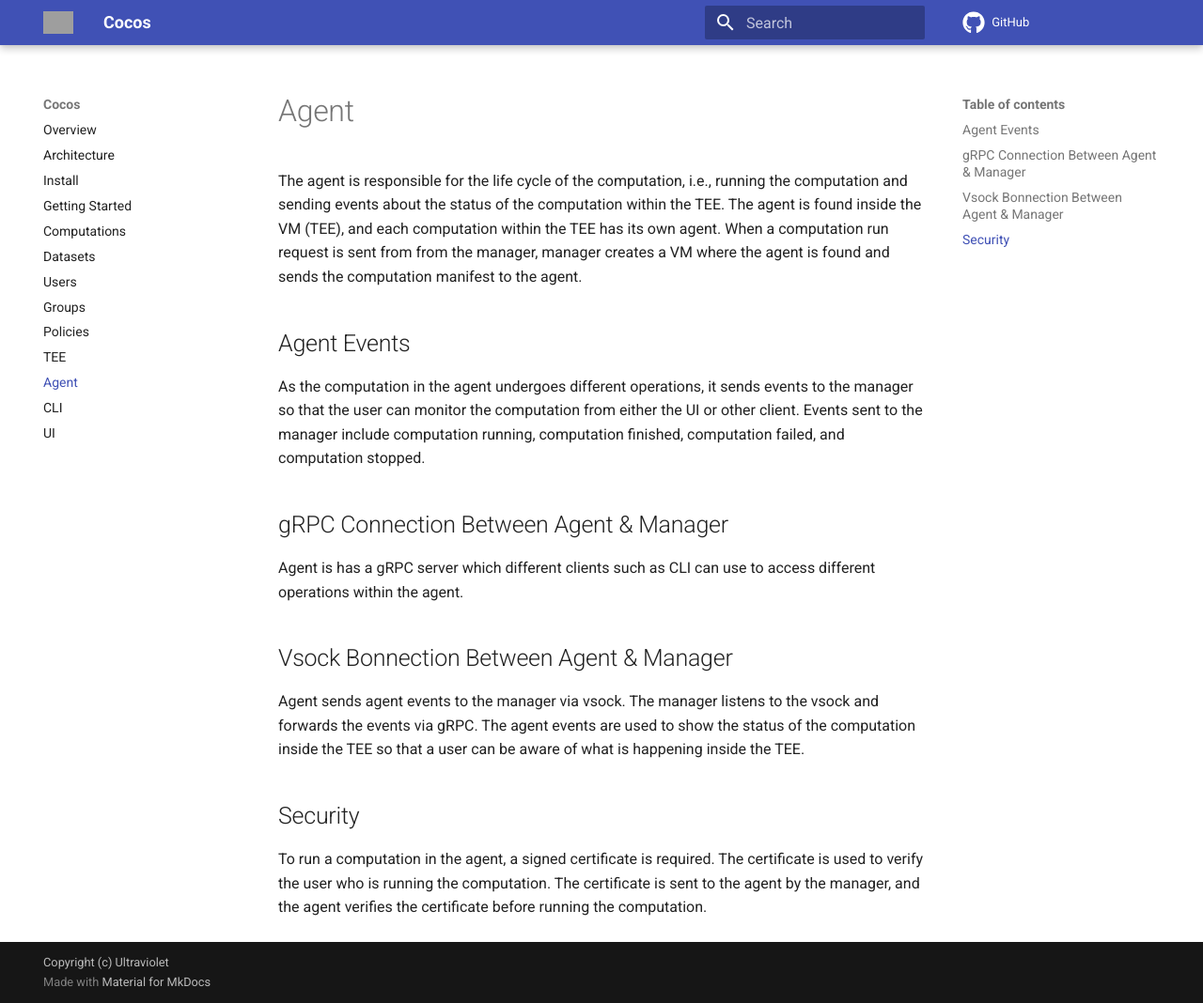
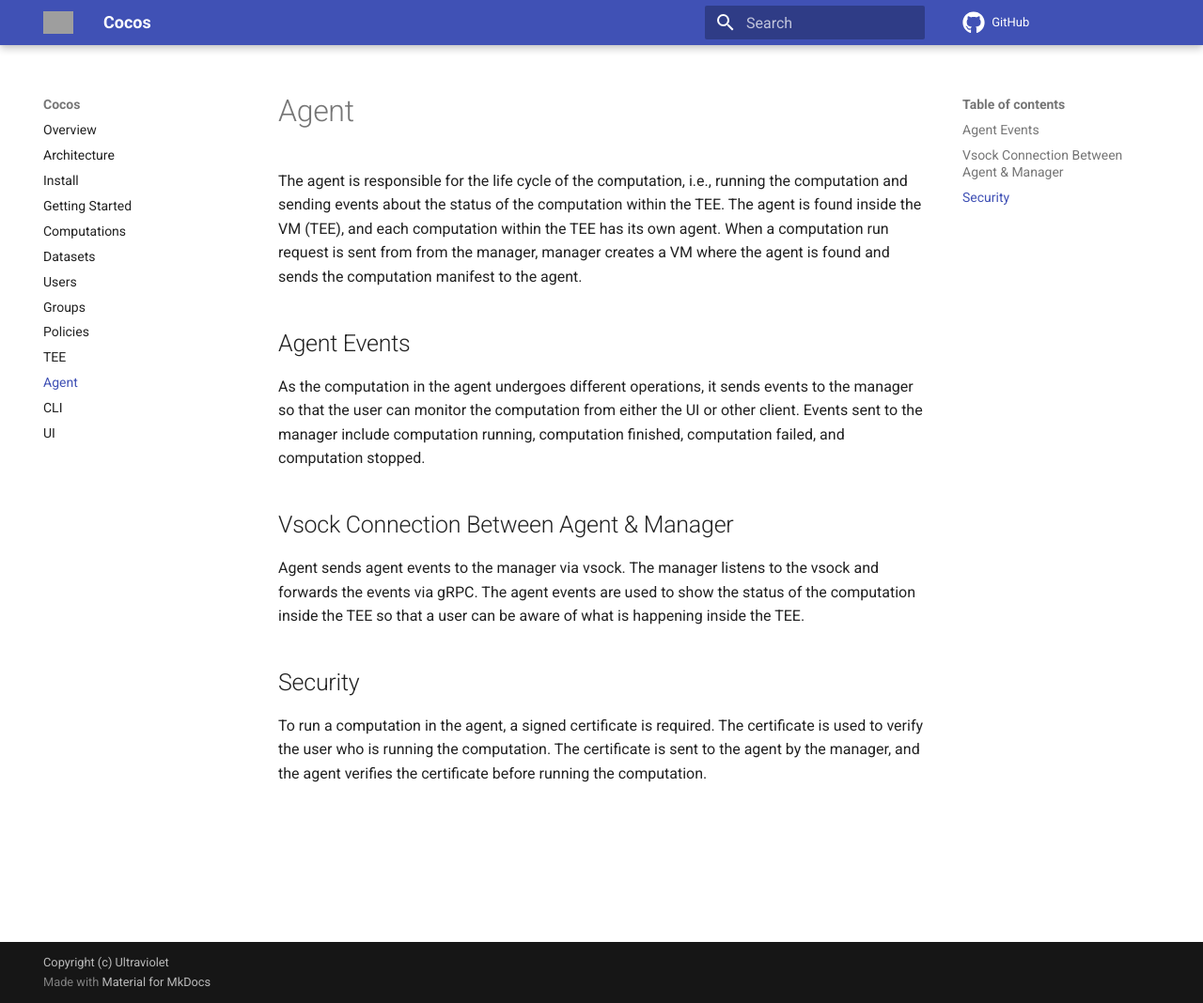
Before and after one commit to ultravioletrs/cocos-docs, an MkDocs documentation site: the page built from docs/agent.md, in a window 1280 px wide and 1068 px high. Shown: the whole window at 94% size. Built offline with MkDocs 1.6.1 and Material for MkDocs 9.7.7, drawn with Linux system fonts in a browser that asks for light colours; comment, search, counter and statistics services are not loaded; grey boxes are pictures that could not be loaded.

Commit message:
Fix typo and remove error
Signed-off-by: WashingtonKK <washingtonkigan@gmail.com>

```diff
--- a/docs/agent.md
+++ b/docs/agent.md
@@ -6,11 +6,7 @@ The agent is responsible for the life cycle of the computation, i.e., running th
 
 As the computation in the agent undergoes different operations, it sends events to the manager so that the user can monitor the computation from either the UI or other client. Events sent to the manager include computation running, computation finished, computation failed, and computation stopped.
 
-## gRPC Connection Between Agent & Manager
-
-Agent is has a gRPC server which different clients such as CLI can use to access different operations within the agent.
-
-## Vsock Bonnection Between Agent & Manager
+## Vsock Connection Between Agent & Manager
 
 Agent sends agent events to the manager via vsock. The manager listens to the vsock and forwards the events via gRPC. The agent events are used to show the status of the computation inside the TEE so that a user can be aware of what is happening inside the TEE.
 
```
